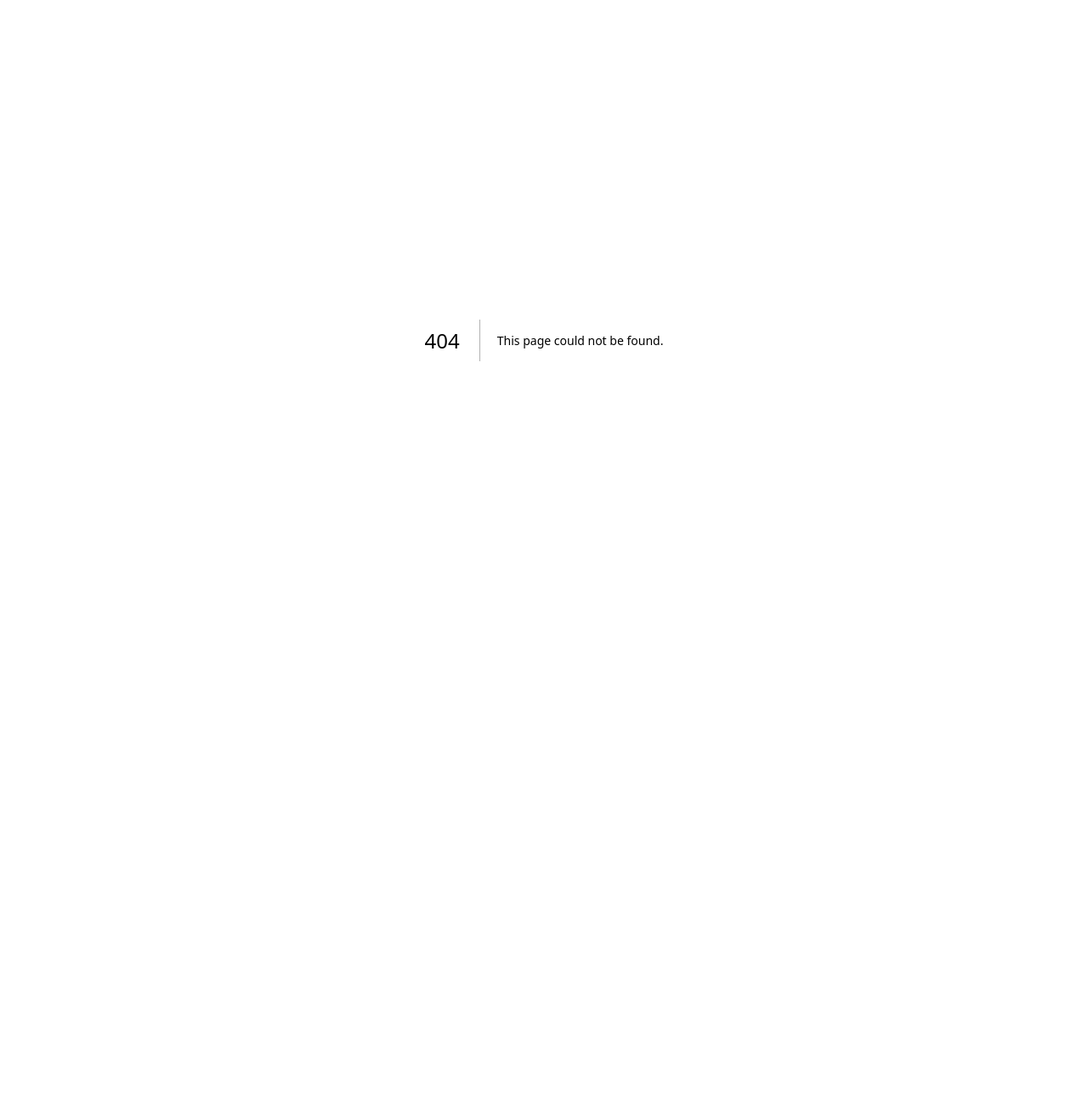
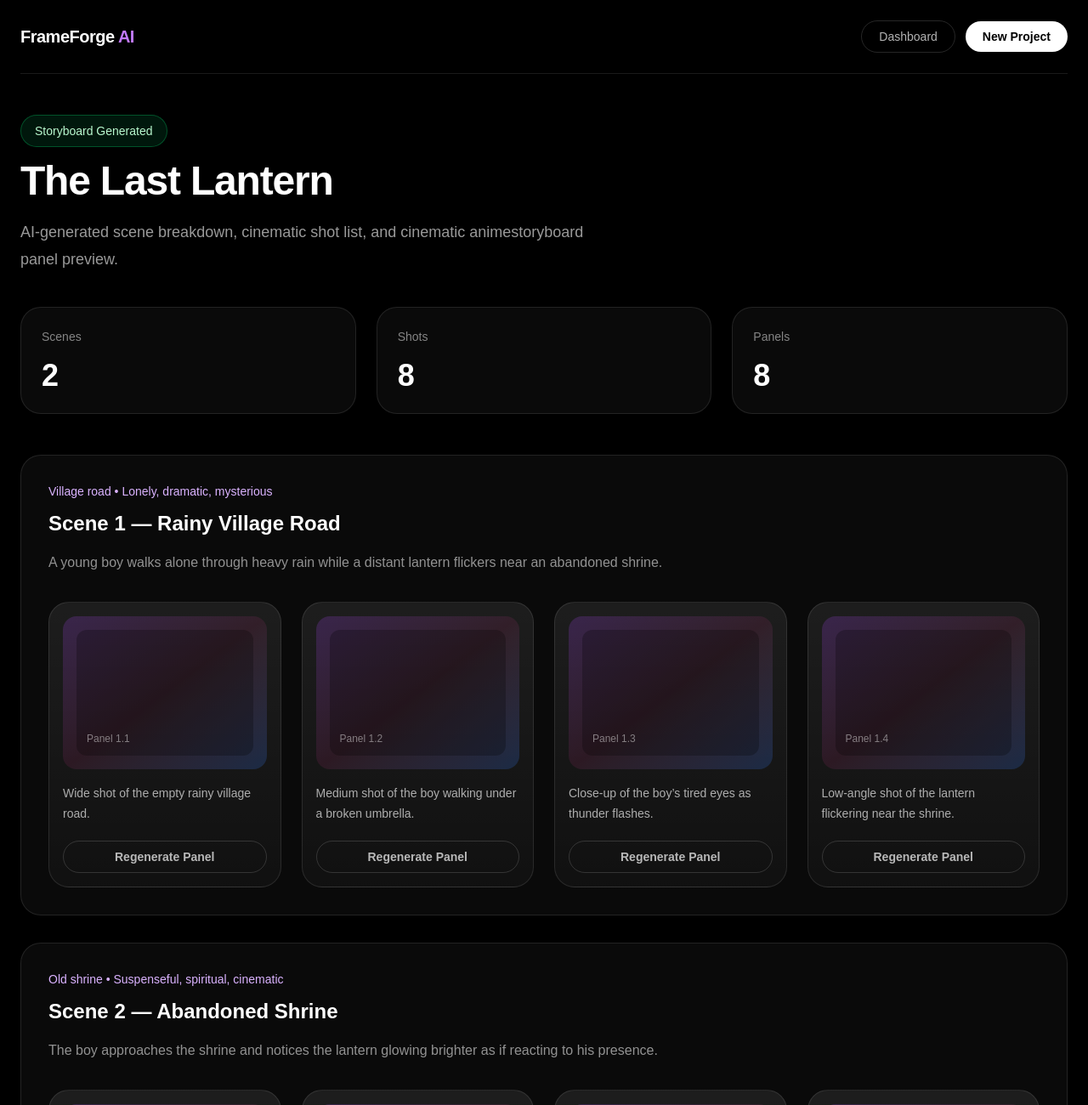
Before and after one commit to abhinavc007/frameforge-ai, a Next.js app: page /projects/demo in a window 1280 px wide. Before the commit this address had no page. Shown: the top 1300 px of the page at 85% size. Before the commit the page ends 800 px from the top, so only its background shows below. Built offline with nearby package versions, Linux system fonts and the light colour scheme.

Commit message:
Make mock project result use submitted project title

```diff
--- a/app/dashboard/page.tsx
+++ b/app/dashboard/page.tsx
@@ -228,9 +228,9 @@ export default function DashboardPage() {
                   <p className="text-xs text-white/40">
                     Updated {project.updated}
                   </p>
-                  <button className="rounded-full border border-white/15 px-4 py-2 text-sm font-semibold text-white/75 transition hover:text-white">
+                  <Link href="/projects/demo" className="rounded-full border border-white/15 px-4 py-2 text-sm font-semibold text-white/75 transition hover:text-white">
                     Open
-                  </button>
+                  </Link>
                 </div>
               </motion.article>
             ))}
--- /dev/null
+++ b/app/projects/demo/page.tsx
@@ -0,0 +1,171 @@
+"use client";
+
+import Link from "next/link";
+import { motion } from "framer-motion";
+import { useEffect, useState } from "react";
+
+type ProjectDraft = {
+  title: string;
+  screenplay: string;
+  style: string;
+  characterNotes: string;
+  createdAt: string;
+};
+
+const scenes = [
+  {
+    title: "Scene 1 — Rainy Village Road",
+    location: "Village road",
+    mood: "Lonely, dramatic, mysterious",
+    summary:
+      "A young boy walks alone through heavy rain while a distant lantern flickers near an abandoned shrine.",
+    shots: [
+      "Wide shot of the empty rainy village road.",
+      "Medium shot of the boy walking under a broken umbrella.",
+      "Close-up of the boy’s tired eyes as thunder flashes.",
+      "Low-angle shot of the lantern flickering near the shrine.",
+    ],
+  },
+  {
+    title: "Scene 2 — Abandoned Shrine",
+    location: "Old shrine",
+    mood: "Suspenseful, spiritual, cinematic",
+    summary:
+      "The boy approaches the shrine and notices the lantern glowing brighter as if reacting to his presence.",
+    shots: [
+      "Establishing shot of the shrine hidden behind rain and mist.",
+      "Over-the-shoulder shot of the boy looking at the lantern.",
+      "Close-up of the lantern flame turning blue.",
+      "Wide shot of shadows moving behind the shrine gate.",
+    ],
+  },
+];
+
+export default function DemoProjectPage() {
+  const [projectDraft, setProjectDraft] = useState<ProjectDraft | null>(null);
+
+useEffect(() => {
+  const savedProject = sessionStorage.getItem("frameforge-current-project");
+
+  if (savedProject) {
+    setProjectDraft(JSON.parse(savedProject));
+  }
+}, []);
+
+const projectTitle = projectDraft?.title || "The Last Lantern";
+const projectStyle = projectDraft?.style || "Cinematic anime";
+
+  return (
+    <main className="min-h-screen bg-black text-white">
+      <div className="fixed inset-0 -z-10 bg-[radial-gradient(circle_at_top_left,#7c3aed44,transparent_30%),radial-gradient(circle_at_top_right,#ec489944,transparent_30%),radial-gradient(circle_at_bottom,#2563eb33,transparent_35%)]" />
+
+      <div className="mx-auto max-w-7xl px-6 py-6">
+        <nav className="flex items-center justify-between border-b border-white/10 pb-6">
+          <Link href="/" className="text-xl font-bold tracking-tight">
+            FrameForge <span className="text-purple-400">AI</span>
+          </Link>
+
+          <div className="flex items-center gap-3">
+            <Link
+              href="/dashboard"
+              className="rounded-full border border-white/15 px-5 py-2 text-sm text-white/70 transition hover:text-white"
+            >
+              Dashboard
+            </Link>
+            <Link
+              href="/projects/new"
+              className="rounded-full bg-white px-5 py-2 text-sm font-semibold text-black transition hover:bg-white/90"
+            >
+              New Project
+            </Link>
+          </div>
+        </nav>
+
+        <section className="py-12">
+          <motion.div
+            initial={{ opacity: 0, y: 18 }}
+            animate={{ opacity: 1, y: 0 }}
+            transition={{ duration: 0.6 }}
+          >
+            <p className="mb-4 inline-flex rounded-full border border-green-400/30 bg-green-400/10 px-4 py-2 text-sm text-green-200">
+              Storyboard Generated
+            </p>
+
+            <h1 className="max-w-4xl text-4xl font-black tracking-tight md:text-5xl">
+              {projectTitle}
+            </h1>
+
+            <p className="mt-5 max-w-2xl text-lg leading-8 text-white/60">
+              AI-generated scene breakdown, cinematic shot list, and {projectStyle.toLowerCase()}
+              storyboard panel preview.
+            </p>
+          </motion.div>
+
+          <div className="mt-10 grid gap-6 md:grid-cols-3">
+            {[
+              { label: "Scenes", value: "2" },
+              { label: "Shots", value: "8" },
+              { label: "Panels", value: "8" },
+            ].map((stat) => (
+              <div
+                key={stat.label}
+                className="rounded-3xl border border-white/10 bg-white/[0.04] p-6"
+              >
+                <p className="text-sm text-white/50">{stat.label}</p>
+                <p className="mt-4 text-4xl font-black">{stat.value}</p>
+              </div>
+            ))}
+          </div>
+        </section>
+
+        <section className="space-y-8 pb-20">
+          {scenes.map((scene, sceneIndex) => (
+            <motion.article
+              key={scene.title}
+              initial={{ opacity: 0, y: 24 }}
+              whileInView={{ opacity: 1, y: 0 }}
+              viewport={{ once: true, amount: 0.2 }}
+              transition={{ duration: 0.6 }}
+              className="rounded-3xl border border-white/10 bg-white/[0.04] p-6 md:p-8"
+            >
+              <div className="mb-8">
+                <p className="mb-3 text-sm text-purple-300">
+                  {scene.location} • {scene.mood}
+                </p>
+                <h2 className="text-2xl font-bold">{scene.title}</h2>
+                <p className="mt-4 max-w-3xl leading-7 text-white/55">
+                  {scene.summary}
+                </p>
+              </div>
+
+              <div className="grid gap-6 md:grid-cols-2 xl:grid-cols-4">
+                {scene.shots.map((shot, shotIndex) => (
+                  <div
+                    key={shot}
+                    className="rounded-3xl border border-white/10 bg-gradient-to-b from-white/[0.08] to-white/[0.03] p-4"
+                  >
+                    <div className="aspect-[4/3] rounded-2xl bg-gradient-to-br from-purple-500/20 via-pink-500/10 to-blue-500/20 p-4">
+                      <div className="flex h-full items-end rounded-xl bg-black/25 p-3">
+                        <p className="text-xs text-white/45">
+                          Panel {sceneIndex + 1}.{shotIndex + 1}
+                        </p>
+                      </div>
+                    </div>
+
+                    <p className="mt-4 text-sm leading-6 text-white/65">
+                      {shot}
+                    </p>
+
+                    <button className="mt-5 w-full rounded-full border border-white/15 px-4 py-2 text-sm font-semibold text-white/70 transition hover:text-white">
+                      Regenerate Panel
+                    </button>
+                  </div>
+                ))}
+              </div>
+            </motion.article>
+          ))}
+        </section>
+      </div>
+    </main>
+  );
+}
--- a/app/projects/new/page.tsx
+++ b/app/projects/new/page.tsx
@@ -1,6 +1,7 @@
 "use client";
 
 import Link from "next/link";
+import { useRouter } from "next/navigation";
 import { motion } from "framer-motion";
 import { useMemo, useState } from "react";
 
@@ -13,6 +14,7 @@ const styleOptions = [
 ];
 
 export default function CreateProjectPage() {
+  const router = useRouter();
   const [title, setTitle] = useState("");
   const [screenplay, setScreenplay] = useState("");
   const [style, setStyle] = useState("Cinematic anime");
@@ -158,6 +160,24 @@ export default function CreateProjectPage() {
                   <button
   type="button"
   disabled={!canGenerate}
+  onClick={() => {
+  if (canGenerate) {
+    const projectDraft = {
+      title: title.trim(),
+      screenplay: screenplay.trim(),
+      style,
+      characterNotes: characterNotes.trim(),
+      createdAt: new Date().toISOString(),
+    };
+
+    sessionStorage.setItem(
+      "frameforge-current-project",
+      JSON.stringify(projectDraft)
+    );
+
+    router.push("/projects/demo");
+  }
+}}
   className={`rounded-full px-8 py-4 font-semibold transition ${
     canGenerate
       ? "bg-gradient-to-r from-purple-500 to-pink-500 text-white hover:scale-[1.03]"
```
Lines whose indentation alone changed are shown as unchanged.
